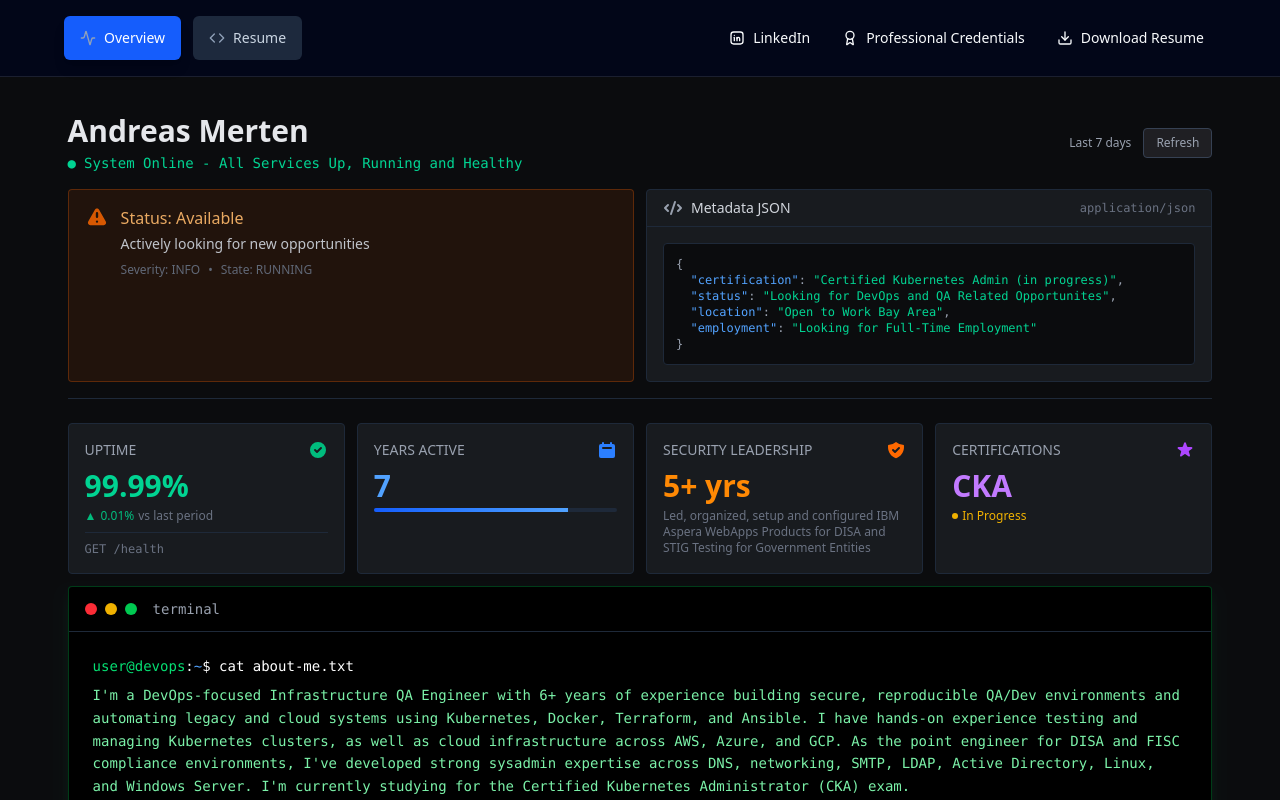
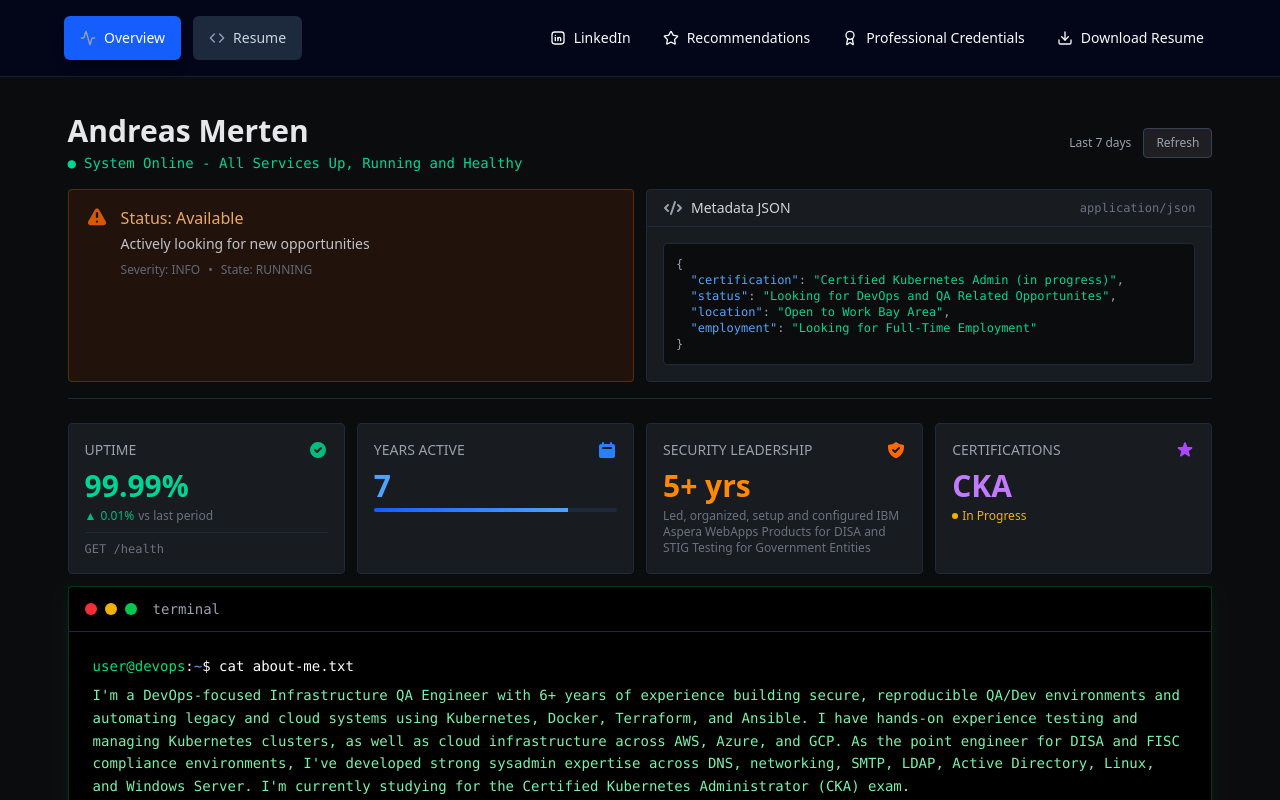
Before and after one commit to dremerten/pub-site, a React (Vite) app: page /overview in a window 1280 px wide. Shown: the top 800 px of the page. Built offline with nearby package versions, Linux system fonts and the light colour scheme; the HTML template or start-up script is replaced by a standard one.

Commit message:
add recommendations

```diff
--- a/src/components/Navbar.jsx
+++ b/src/components/Navbar.jsx
@@ -6,7 +6,7 @@ import {
   NavigationMenuList,
 } from "@/components/ui/NavigationMenu";
 import { ThemeToggle } from "@/components/ThemeToggle";
-import {Activity, Code, Download, Award, Menu, X} from "lucide-react";
+import {Activity, Code, Download, Award, Menu, X, Star} from "lucide-react";
 import {Button} from "@/components/ui/button";
 import {LinkedInIcon} from "@/components/icons";
 import ResumePDF from "../../public/files/andre_resume_v4_ac.pdf";
@@ -138,6 +138,12 @@ export function Navbar() {
                 <span className="hidden lg:inline">LinkedIn</span>
               </a>
             </Button>
+            <Button asChild variant="ghost" title="Recommendations" className="text-xs lg:text-sm">
+              <a href="https://www.linkedin.com/in/dremer10/details/recommendations/?detailScreenTabIndex=0" target="_blank" rel="noreferrer">
+                <Star />
+                <span className="hidden lg:inline">Recommendations</span>
+              </a>
+            </Button>
             <div className="relative" ref={dropdownRef}>
               <Button
                 variant="ghost"
@@ -226,6 +232,12 @@ export function Navbar() {
                 LinkedIn
               </a>
             </Button>
+            <Button asChild variant="ghost" title="Recommendations">
+              <a href="https://www.linkedin.com/in/dremer10/details/recommendations/?detailScreenTabIndex=0" target="_blank" rel="noreferrer" className="justify-start">
+                <Star />
+                Recommendations
+              </a>
+            </Button>
             <div className="relative" ref={mobileDropdownRef}>
               <Button
                 variant="ghost"
```
